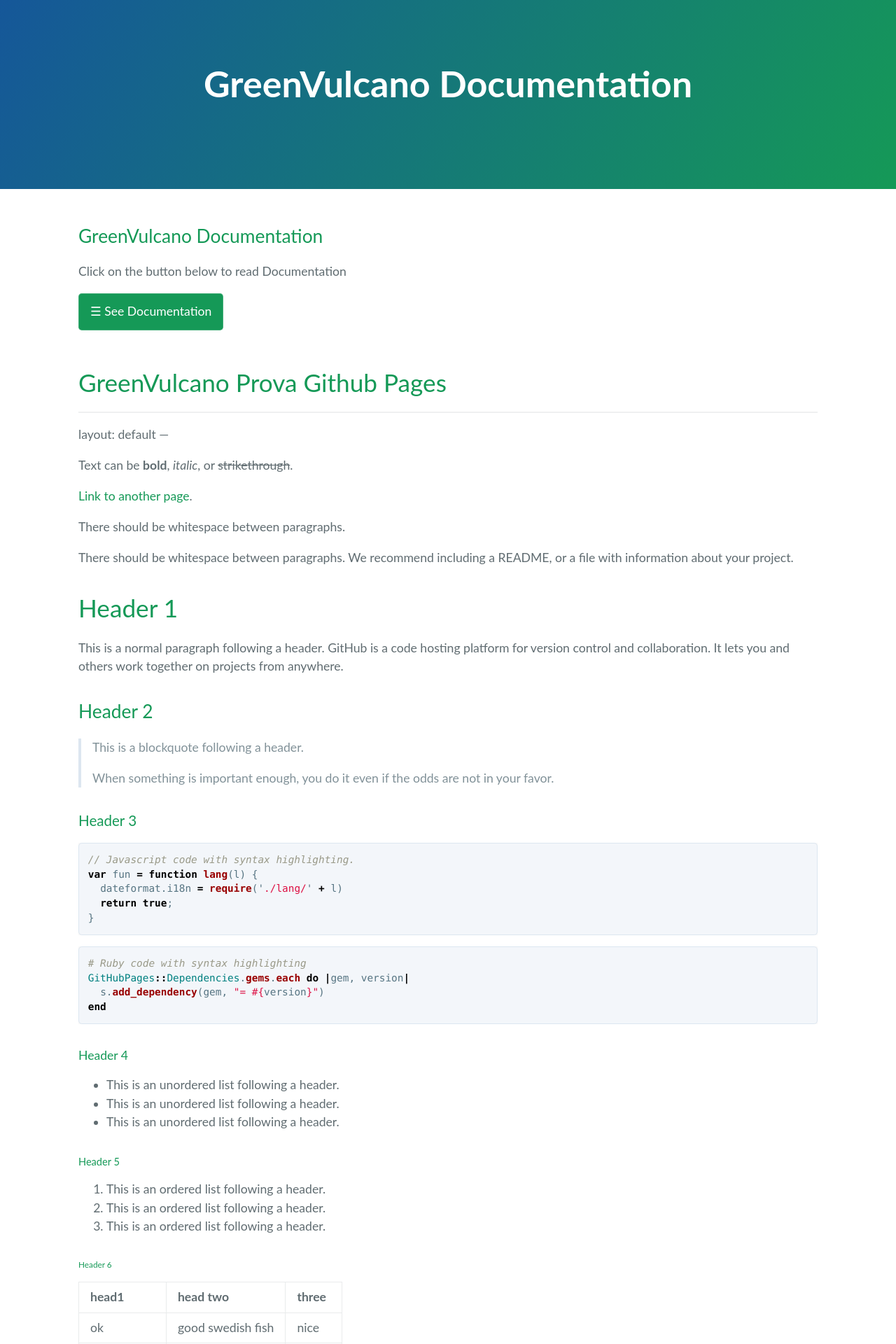
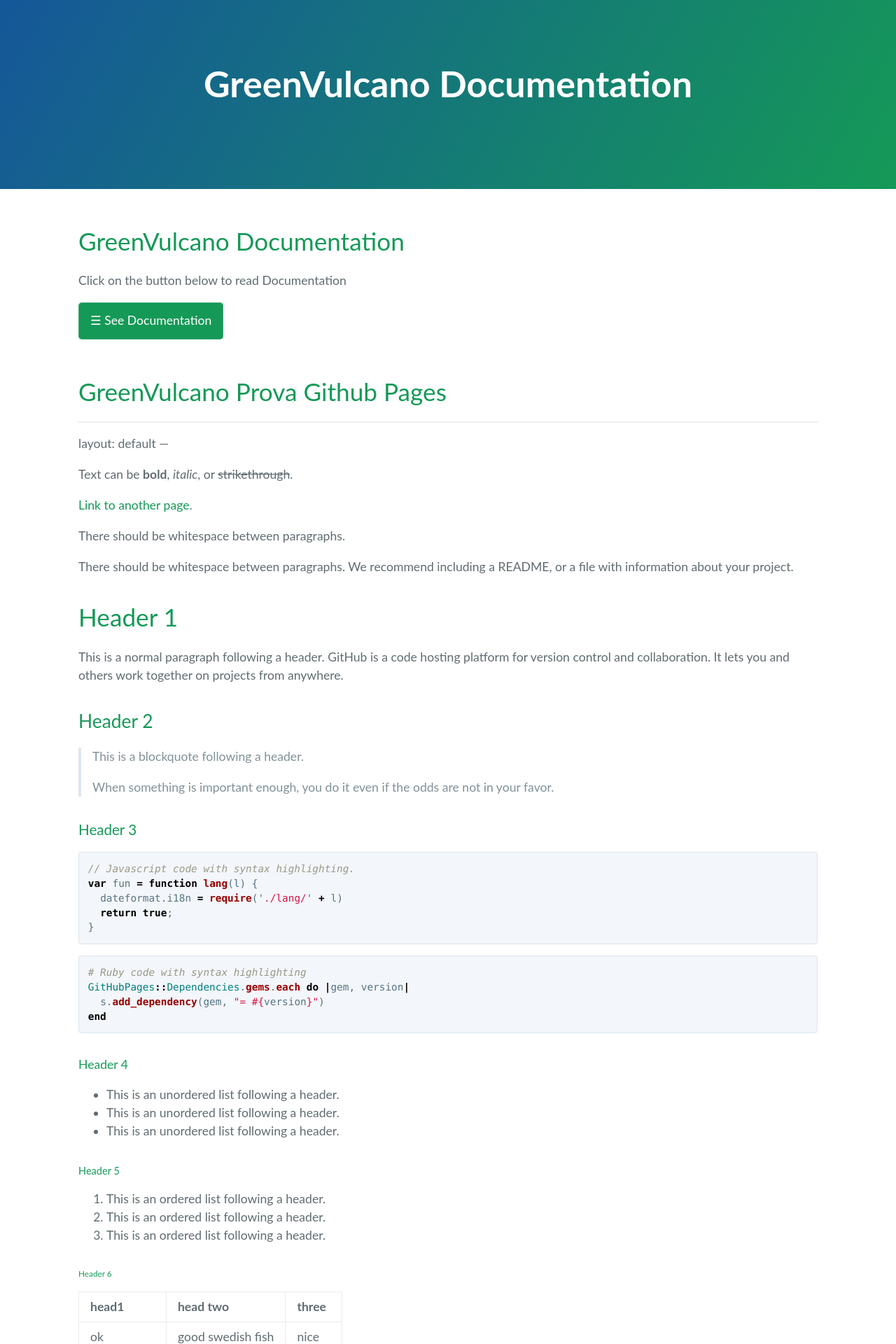
Before and after one commit to dianamw/GreenVulcano-Beta, a Jekyll site: the page built from index.md, in a window 1280 px wide. Shown: the top 1920 px of the page at 70% size. Built offline with Jekyll 4.4.1, drawn with Linux system fonts in a browser that asks for light colours; our own code applies the rules of GitHub Pages for plain Markdown files; the repository's description, which GitHub fills in, is left out.

```diff
--- a/_layouts/default.html
+++ b/_layouts/default.html
@@ -39,7 +39,7 @@
 </div>
 
 <div id="main">
-  <h2>GreenVulcano Documentation</h2>
+  <h1>GreenVulcano Documentation</h1>
   <p>Click on the button below to read Documentation</p>
   <button class="btn" onclick="openNav()">&#9776; See Documentation</button>
     {{ content }}
```
